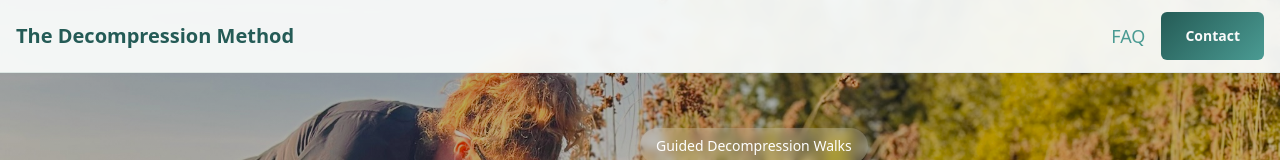
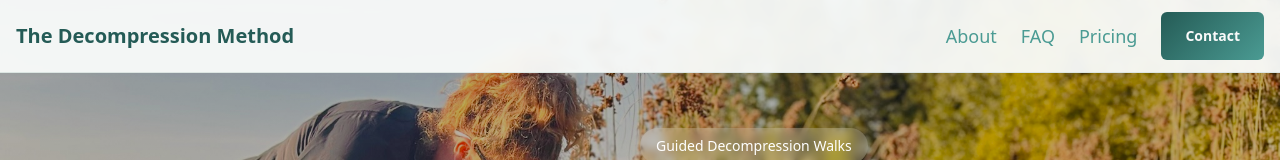
Before and after one commit to cherwood87/Guided-Decompression-Walk, a React (Vite) app: page /guided-walks in a window 1280 px wide. Shown: the top 160 px of the page. Built offline with nearby package versions, Linux system fonts and the light colour scheme; the HTML template or start-up script is replaced by a standard one.

Commit message:
Add navigation menu

```diff
--- a/src/pages/GuidedDecompressionWalks.tsx
+++ b/src/pages/GuidedDecompressionWalks.tsx
@@ -21,17 +21,42 @@ const GuidedDecompressionWalks = () => {
       <nav className="fixed top-0 left-0 right-0 z-50 bg-background/95 backdrop-blur-sm border-b border-border">
         <div className="container mx-auto px-4 py-3 flex justify-between items-center">
           <div className="font-bold text-forest-deep text-lg md:text-xl">The Decompression Method</div>
-          <div className="flex items-center gap-4">
+
+          <div className="hidden md:flex items-center gap-6">
+            <button
+              onClick={() => scrollToSection('stats')}
+              className="text-forest-medium hover:text-forest-deep transition-colors"
+            >
+              About
+            </button>
             <button
               onClick={() => scrollToSection('faq')}
-              className="hidden md:inline-block text-forest-medium hover:text-forest-deep transition-colors"
+              className="text-forest-medium hover:text-forest-deep transition-colors"
             >
               FAQ
+            </button>
+            <button
+              onClick={() => scrollToSection('pricing')}
+              className="text-forest-medium hover:text-forest-deep transition-colors"
+            >
+              Pricing
             </button>
             <Button
               variant="hero"
               size="sm"
               className="touch-target h-10 px-4 md:h-12 md:px-6"
+              onClick={() => window.open('mailto:cherwood87@gmail.com', '_blank')}
+            >
+              Contact
+            </Button>
+          </div>
+
+          {/* Mobile menu button */}
+          <div className="md:hidden">
+            <Button
+              variant="hero"
+              size="sm"
+              className="touch-target h-10 px-4"
               onClick={() => window.open('mailto:cherwood87@gmail.com', '_blank')}
             >
               Contact
@@ -640,7 +665,7 @@ const GuidedDecompressionWalks = () => {
       </section>
 
       {/* Pricing & Packages */}
-      <section className="py-16 lg:py-20 bg-gradient-subtle">
+      <section id="pricing" className="py-16 lg:py-20 bg-gradient-subtle">
         <div className="container mx-auto px-4 max-w-6xl">
           <div className="text-center mb-16">
             <h2 className="text-3xl lg:text-4xl font-bold mb-6 text-forest-deep">
```
